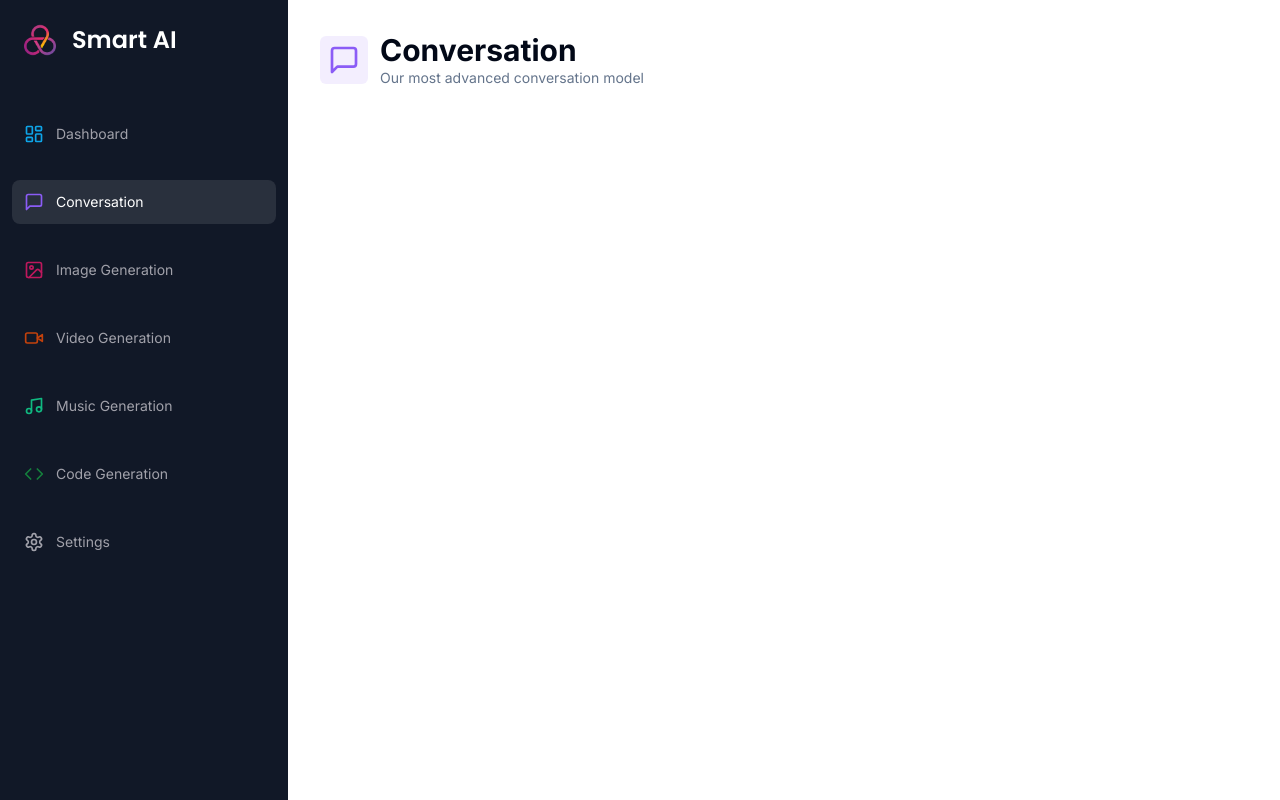
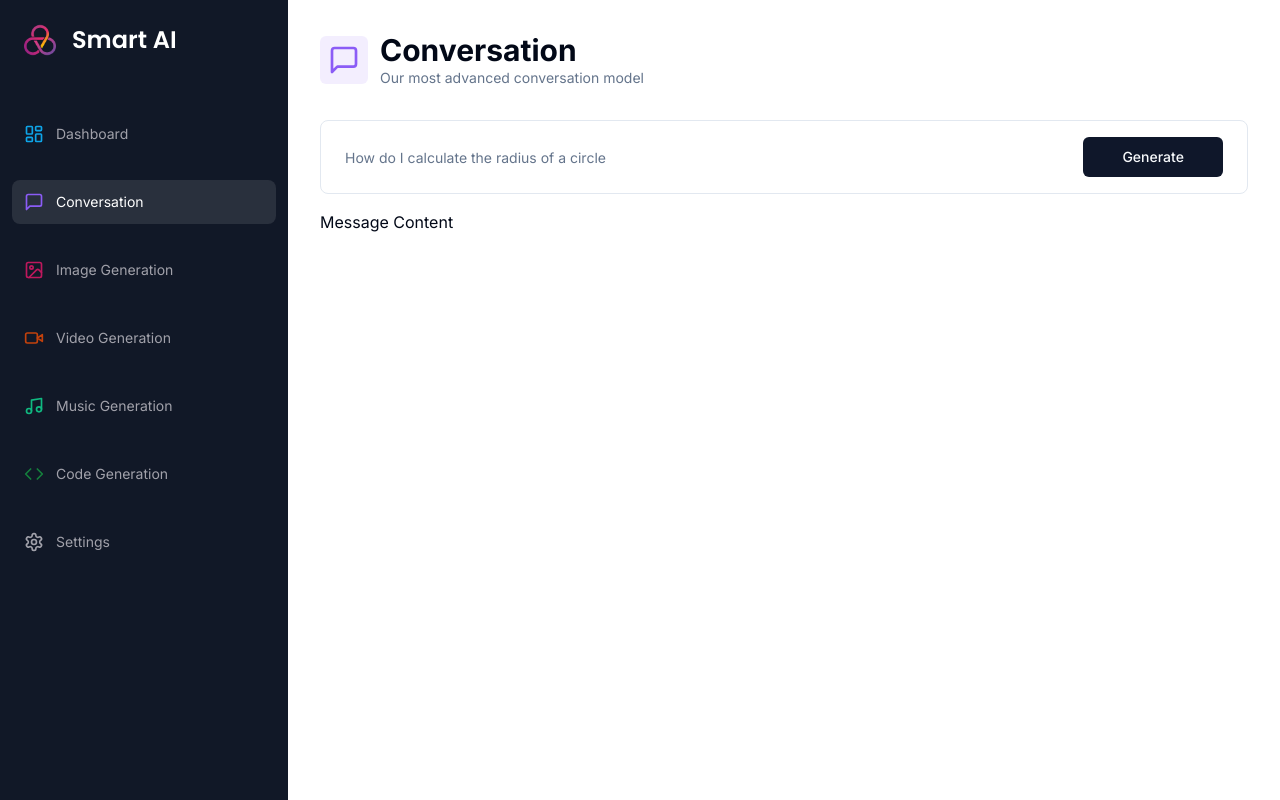
Before and after one commit to Shubh8195/ai-saas, a Next.js app: page /conversation in a window 1280 px wide. Built offline with nearby package versions, Linux system fonts and the light colour scheme.

Commit message:
"bug fixes"

```diff
--- a/app/(dashboard)/(routes)/conversation/page.tsx
+++ b/app/(dashboard)/(routes)/conversation/page.tsx
@@ -7,7 +7,9 @@
 import { Heading } from "@/components/Heading";
 
 import { formSchema } from "./constants";
-import { Form } from "@/components/ui/form";
+import { Form, FormControl, FormField, FormItem } from "@/components/ui/form";
+import { Input } from "@/components/ui/input";
+import { Button } from "@/components/ui/button";
 
 const page = () => {
   const form = useForm<z.infer<typeof formSchema>>({
@@ -33,9 +35,32 @@
       />
       <div className="px-4 lg:px-8">
         <div>
-        <Form {...form}>
-
-        </Form>
+          <Form {...form}>
+            <form
+              onSubmit={form.handleSubmit(onSubmit)}
+              className="rounded-lg border w-full p-4 px-3 md:px-6 focus-within:shadow-sm grid grid-cols-12 gap-2"
+            >
+              <FormField
+                name="prompt"
+                render={({ field }) => (
+                  <FormItem className="col-span-12 lg:col-span-10">
+                    <FormControl className="m-0 p-0">
+                      <Input
+                        className="border-0 outline-none focus-visible:ring-0 focus-visible:ring-transparent"
+                        disabled={isLoading}
+                        placeholder="How do I calculate the radius of a circle"
+                        {...field}
+                      />
+                    </FormControl>
+                  </FormItem>
+                )}
+              />
+              <Button className="w-full col-span-12 lg:col-span-2" disabled={isLoading}>Generate</Button>
+            </form>
+          </Form>
+        </div>
+        <div className="space-y-4 mt-4">
+          Message Content
         </div>
       </div>
     </div>
--- /dev/null
+++ b/components/ui/input.tsx
@@ -0,0 +1,25 @@
+import * as React from "react"
+
+import { cn } from "@/lib/utils"
+
+export interface InputProps
+  extends React.InputHTMLAttributes<HTMLInputElement> {}
+
+const Input = React.forwardRef<HTMLInputElement, InputProps>(
+  ({ className, type, ...props }, ref) => {
+    return (
+      <input
+        type={type}
+        className={cn(
+          "flex h-10 w-full rounded-md border border-input bg-background px-3 py-2 text-sm ring-offset-background file:border-0 file:bg-transparent file:text-sm file:font-medium placeholder:text-muted-foreground focus-visible:outline-none focus-visible:ring-2 focus-visible:ring-ring focus-visible:ring-offset-2 disabled:cursor-not-allowed disabled:opacity-50",
+          className
+        )}
+        ref={ref}
+        {...props}
+      />
+    )
+  }
+)
+Input.displayName = "Input"
+
+export { Input }
```
